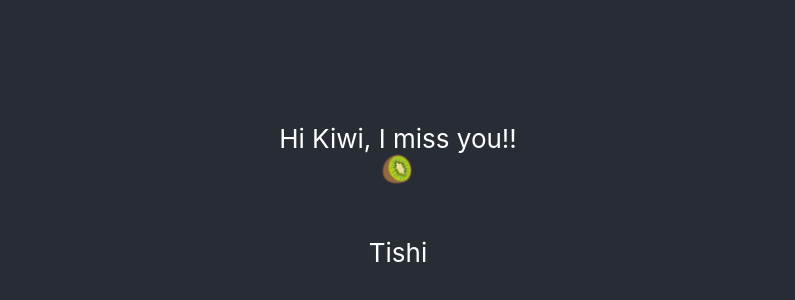
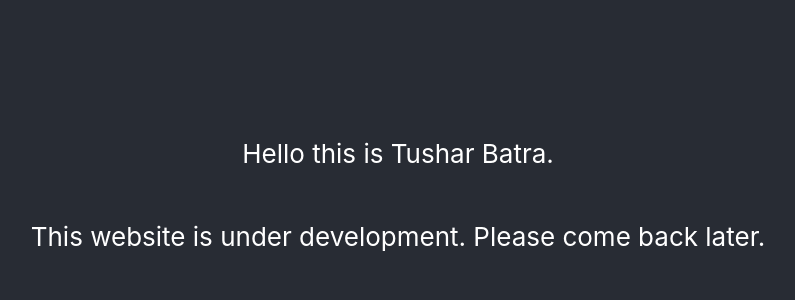
Before and after one commit to tushar0837/portfolio, a React (Create React App) app: page / in a window 1280 px wide. Shown: the part 242-542 px from the top of the page, without its empty margins (242-1037 px from the left). Built offline with nearby package versions, Linux system fonts and the light colour scheme.

Commit message:
chore: small fix

```diff
--- a/src/App.js
+++ b/src/App.js
@@ -5,9 +5,11 @@ function App() {
     <div className="App">
       <header className="App-header">
         <p style={{ position: 'relative', marginTop: 100 }}>
-          Hi Kiwi, I miss you!!<div className="App-logo">🥝</div>
+          Hello this is Tushar Batra.
         </p>
-        <p className="tishi">Tishi</p>
+        <p>
+        This website is under development. Please come back later.
+        </p>
       </header>
     </div>
   );
```
Also changed, not shown: 1 other file (tests, documents, lock files or other folders).
